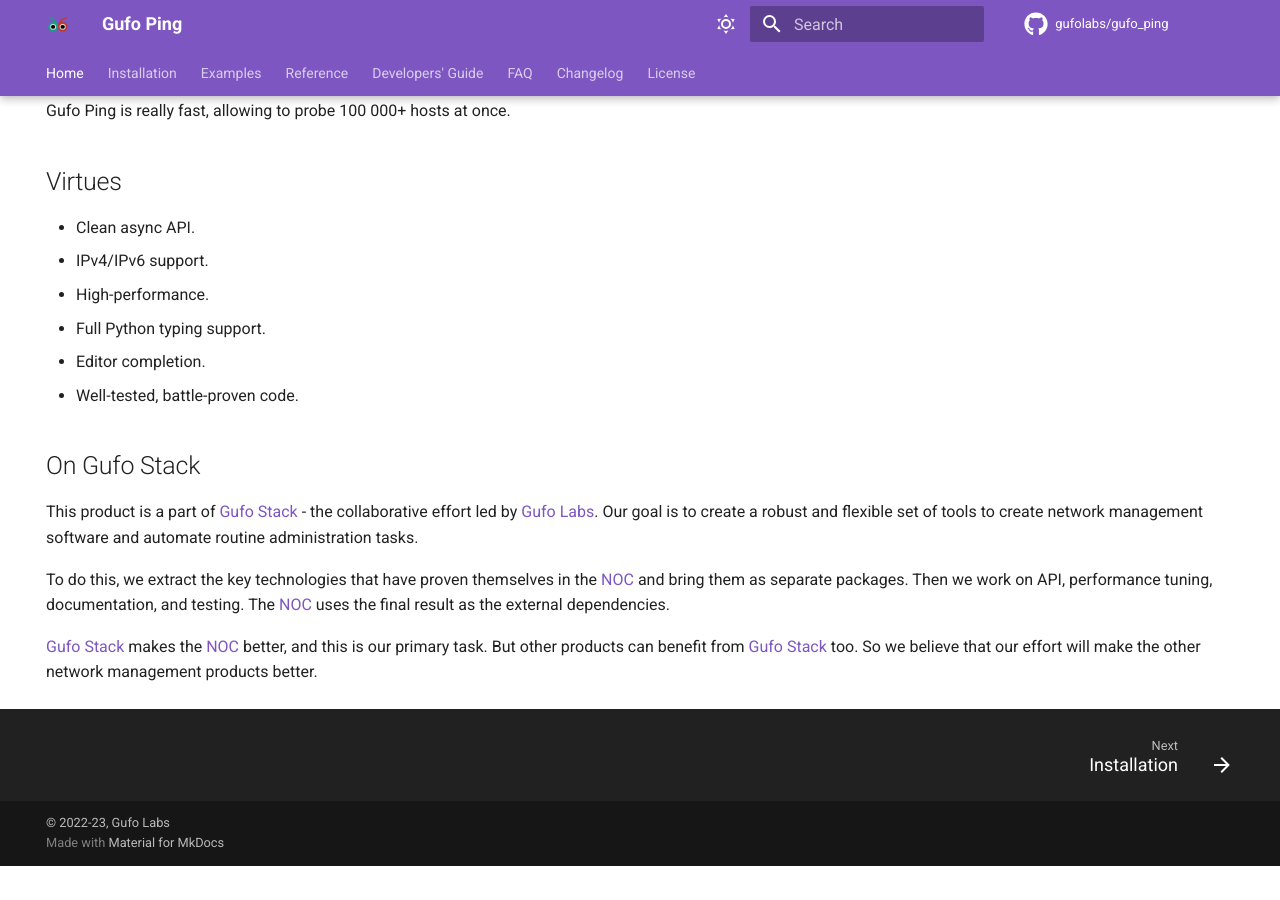
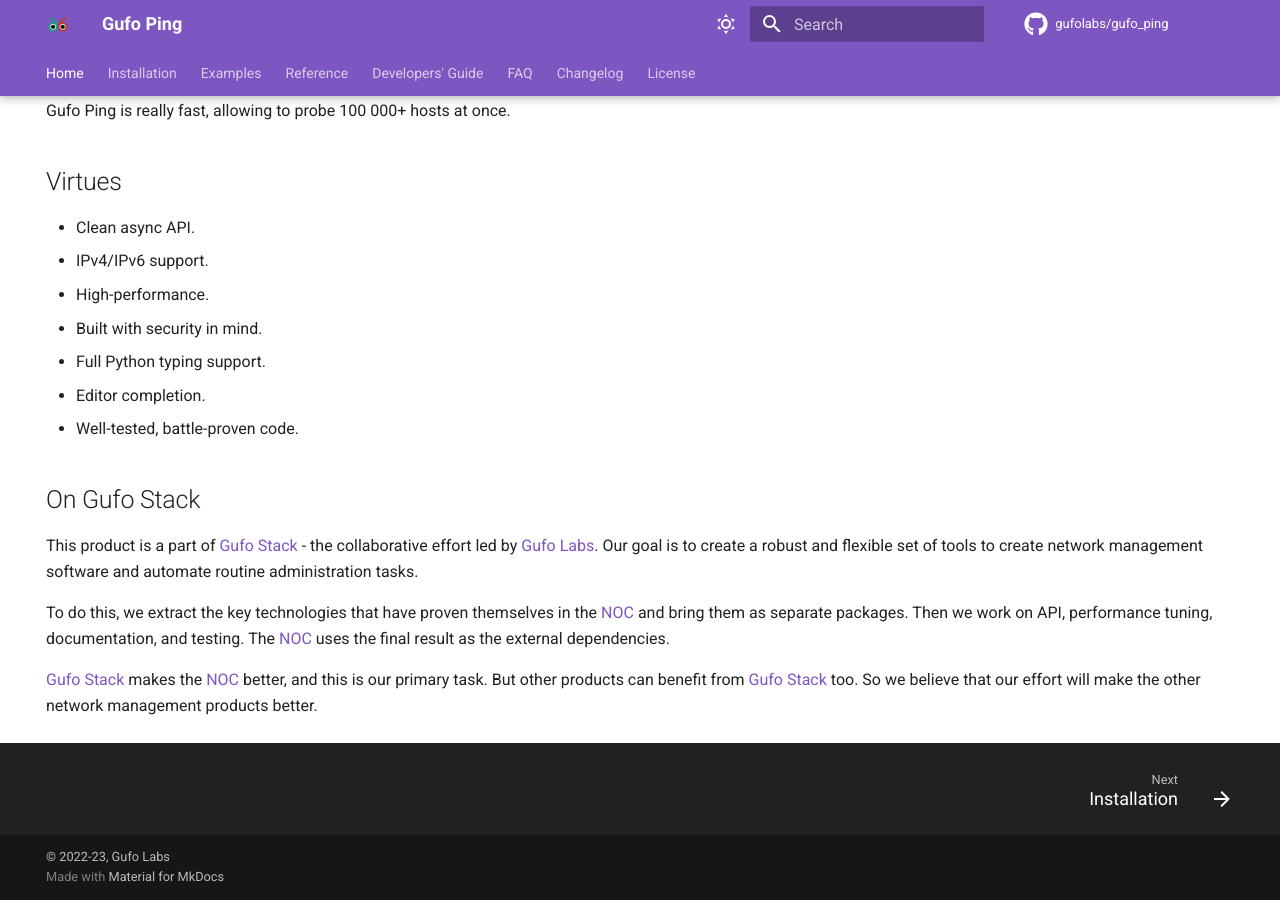
Before and after one commit to gufolabs/gufo_ping, an MkDocs documentation site: the page built from docs/index.md, in a window 1280 px wide and 900 px high, scrolled down 1206 px. Built offline with MkDocs 1.6.1 and Material for MkDocs 9.7.7, drawn with Linux system fonts in a browser that asks for light colours; comment, search, counter and statistics services are not loaded; before the commit the page ends 2072 px from its top, so only the background shows below that.

Commit message:
Mention "build with security in mind"

```diff
--- a/docs/index.md
+++ b/docs/index.md
@@ -44,6 +44,7 @@
 * Clean async API.
 * IPv4/IPv6 support.
 * High-performance.
+* Built with security in mind.
 * Full Python typing support.
 * Editor completion.
 * Well-tested, battle-proven code.
```
Also changed, not shown: README.md (+1 -0 lines).
